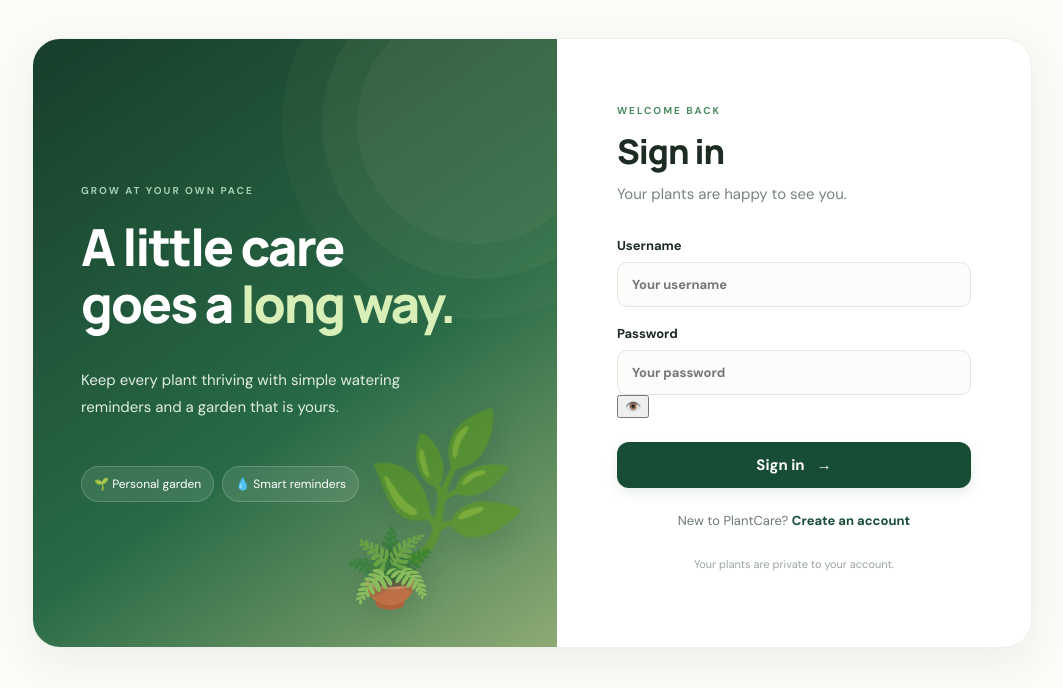
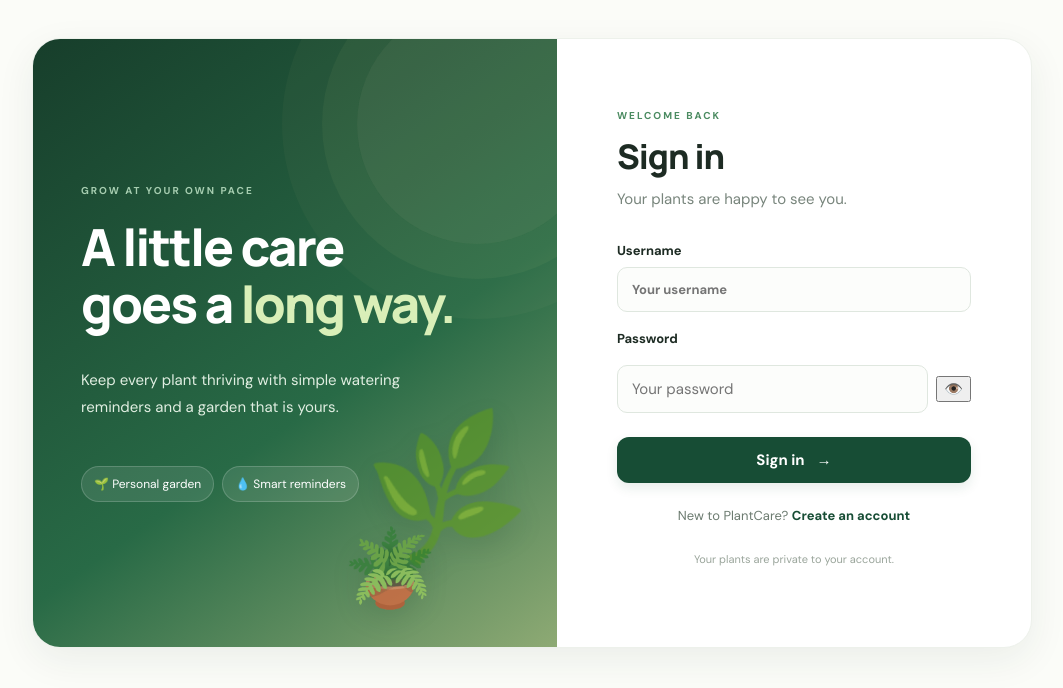
Before and after one commit to hiteshym254-bit/PlantCare, a Flask app: page /login in a window 1280 px wide. Shown: the part 76-764 px from the top of the page, without its empty margins (108-1171 px from the left). Run offline with Flask 3, Linux system fonts and the light colour scheme; some libraries are stand-ins or nearby versions.

Commit message:
Update login.html

```diff
--- a/PlantCare_Complete/templates/login.html
+++ b/PlantCare_Complete/templates/login.html
@@ -13,8 +13,8 @@
     <p class="eyebrow green">WELCOME BACK</p><h2>Sign in</h2><p class="muted">Your plants are happy to see you.</p>
     <form method="post" class="form-stack">
       <label>Username<input name="username" autocomplete="username" required maxlength="40" placeholder="Your username"></label>
-     <label>Password
-    <div class="password-wrapper">
+     <label>Password</label>
+<div style="display:flex; gap:8px; align-items:center;">
     <input
         id="login-password"
         name="password"
@@ -22,13 +22,16 @@
         autocomplete="current-password"
         required
         placeholder="Your password"
+        style="flex:1;"
     >
     <button
         type="button"
-            onclick="togglePassword('login-password', this)"
+        onclick="
+            var p = document.getElementById('login-password');
+            p.type = p.type === 'password' ? 'text' : 'password';
+        "
     >👁️</button>
 </div>
-</label>
       <button class="button full" type="submit">Sign in <span>→</span></button>
     </form>
     <p class="auth-switch">New to PlantCare? <a href="{{ url_for('register') }}">Create an account</a></p>
```
Lines whose indentation alone changed are shown as unchanged.
